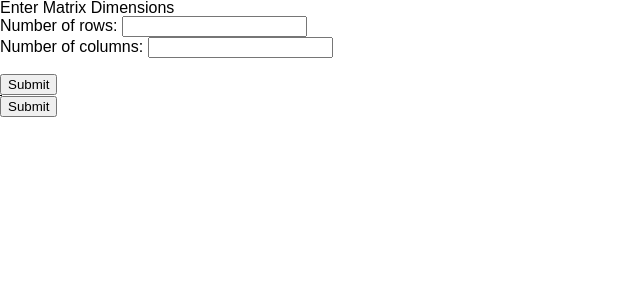
After one commit to max-leontiev/hackedbeta2024, a Flask app: template templates/matrix_form.html in a window 1280 px wide. The commit adds this page. Shown: the top 300 px of the page, without its empty margins (0-640 px from the left). Run offline with Flask 3, Linux system fonts and the light colour scheme; the template is opened without the code that fills it, so the values that code supplies are empty.

Commit message:
Nicely display matrices

```diff
--- a/app.py
+++ b/app.py
@@ -1,19 +1,58 @@
-# save this as app.py
-from flask import Flask, request, render_template
-from markupsafe import escape
+from flask import Flask, render_template, request
+import numpy as np
+
 app = Flask(__name__)
 
-calculation_history = []
 
-@app.route("/", methods=['GET', 'POST'])
-def hello():
-    return render_template("index.html", calculation_history=calculation_history)
+class Matrix:
+    all_matrices = {}
+    matrix_count = 0
 
-@app.route('/result', methods=['POST'])
-def read_form():
-    # Get the form data as Python ImmutableDict datatype
-    data = request.form
-    calculation_history.append(escape(data['calculation']))
+    def __init__(self, rows: int, columns: int):
+        self.rows = rows
+        self.columns = columns
+        Matrix.matrix_count += 1
+        self.id = Matrix.matrix_count
+        Matrix.all_matrices[self.id] = self
 
-    ## Return the extracted information (escape it to be safe)
-    return render_template("index.html", calculation_history=calculation_history)
+    def as_form(self):
+        return render_template("matrix_form.html", matrix=self)
+
+    def update_internal_np_array(self, values_list):
+        self.np_array = np.array(values_list)
+        print(Matrix.all_matrices[self.id].np_array)
+
+
+@app.route("/", methods=["GET"])
+def index():
+    return render_template("index.html")
+
+
+@app.route("/create_matrix", methods=["POST"])
+def create_matrix():
+    try:
+        mat = Matrix(int(request.form["rows"]), int(request.form["columns"]))
+    except ValueError:
+        return "Please enter valid integers for rows and columns.", 400
+    return mat.as_form()
+
+
+# Route to handle matrix input and display result
+@app.route("/matrix/<int:matrix_id>", methods=["POST"])
+def matrix(matrix_id: int):
+    mat = Matrix.all_matrices[matrix_id]
+    values = []
+    for row_num in range(mat.rows):
+        row = []
+        for col_num in range(mat.columns):
+            element_name = f"element_{row_num}_{col_num}"
+            element = int(request.form[element_name])
+            row.append(element)
+        values.append(row)
+    Matrix.all_matrices[matrix_id].update_internal_np_array(values)
+
+    return Matrix.all_matrices[matrix_id].as_form()
+
+
+if __name__ == "__main__":
+    app.run(debug=True)
--- /dev/null
+++ b/static/styles/index.css
@@ -0,0 +1,44 @@
+body {
+  font-family: sans-serif;
+}
+
+.matrix {
+  width: fit-content;
+  display: grid;
+  border-left: 1px solid black;
+  border-right: 1px solid black;
+}
+
+.matrix:first-child {
+  border-top: 1px solid black;
+}
+.matrix:last-child {
+  border-bottom: 1px solid black;
+}
+
+.matrix-row {
+  display: grid;
+  grid-column-gap: 0px;
+}
+
+.matrix-element {
+  border: 1px solid rgba(0, 0, 0, 0.4);
+  padding-left: 2px;
+  box-sizing: border-box;
+}
+
+.matrix-element:focus-within {
+  border: 1px solid blue;
+}
+
+.matrix-element-input {
+  width: 35px;
+  border: none;
+  padding: 0;
+  margin: 0;
+}
+
+.matrix-element-input:focus {
+  border: none;
+  outline: none;
+}
--- a/static/styles/main.css
+++ /dev/null
@@ -1,3 +0,0 @@
-body {
-  font-family: sans-serif;
-}
--- /dev/null
+++ b/templates/create_matrix_form.html
@@ -0,0 +1,10 @@
+<h2>Enter Matrix Dimensions</h2>
+<form method="POST" action="/create_matrix">
+  <label for="rows">Number of rows:</label>
+  <input type="number" id="rows" name="rows" required>
+  <br>
+  <label for="columns">Number of columns:</label>
+  <input type="number" id="columns" name="columns" required>
+  <br><br>
+  <button type="submit">Submit</button>
+</form>
--- a/templates/index.html
+++ b/templates/index.html
@@ -1,20 +1,15 @@
 <!doctype html>
 <html lang="en">
-  <head>
-    <meta charset="utf-8">
-    <meta name="description" content="">
-    <meta name="viewport" content="width=device-width, initial-scale=1.0">
+<head>
+    <meta charset="UTF-8">
     <title>Calculator</title>
 
-    <link rel="stylesheet" href="{{ url_for('static',filename='styles/reset.css') }}">
-    <link rel="stylesheet" href="{{ url_for('static',filename='styles/index.css') }}">
-  </head>
-  <body>
-    {% for calculation in calculation_history %}
-      {{calculation}}<br>
-    {% endfor %}
-    <form action="{{ url_for('read_form') }}" method="post">
-      <input name="calculation" type="text" id="calculation">
-    </form>
-  </body>
+    <link rel= "stylesheet" type= "text/css" href= "{{ url_for('static',filename='styles/reset.css') }}">
+    <link rel= "stylesheet" type= "text/css" href= "{{ url_for('static',filename='styles/index.css') }}">
+</head>
+<body>
+    {% include 'create_matrix_form.html' %}
+    {% block mat %}
+    {% endblock %}
+</body>
 </html>
--- /dev/null
+++ b/templates/matrix_form.html
@@ -0,0 +1,17 @@
+{% extends "index.html" %}
+{% block mat %}
+<form method="POST" action="/matrix/{{ matrix.id }}">
+  <div class="matrix">
+    {% for row in range(matrix.rows) -%}
+      <div class="matrix-row" style="grid-template-columns: repeat({{ matrix.columns }}, 40px)">
+        {% for column in range(matrix.columns) -%}
+          <div class="matrix-element">
+            <input title="{{ row+1 }}, {{ column+1 }}" class="matrix-element-input" type="text" id="element_{{ row }}_{{ column }}" name="element_{{ row }}_{{ column }}" required>
+          </div>
+        {%- endfor %}
+      </div>
+    {%- endfor %}
+  </div>
+  <button type="submit">Submit</button>
+</form>
+{% endblock %}
```
